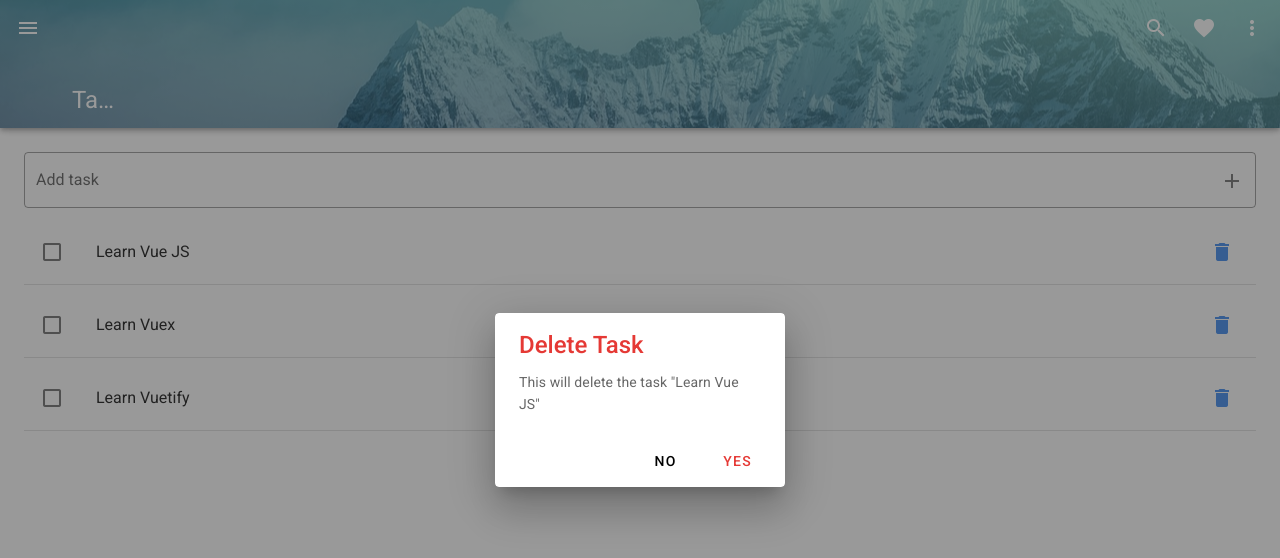
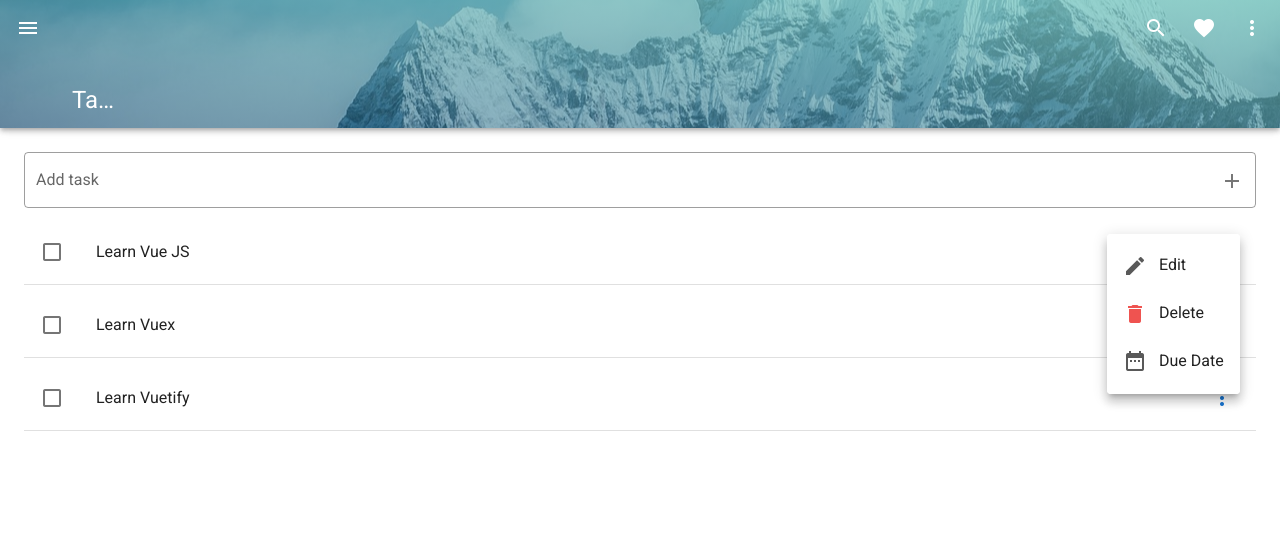
Before and after one commit to shaolinmkz/vuetify, a Vue app: page /#/ in a window 1280 px wide. Both pictures are taken after a click on the button 1222 px from the left and 252 px from the top of the page. Shown: the top 558 px of the page. Built offline with nearby package versions, Linux system fonts and the light colour scheme.

Commit message:
update delete ellipses

```diff
--- a/src/components/Todo/Task.vue
+++ b/src/components/Todo/Task.vue
@@ -18,15 +18,12 @@
           </v-list-item-content>
 
           <v-list-item-action>
-            <v-btn icon @click.stop="triggerDeleteTask(task)">
-              <v-icon color="primary lighten-1">mdi-delete</v-icon>
-            </v-btn>
+            <task-menu :triggerDeleteTask="triggerDeleteTask" :task="task" />
           </v-list-item-action>
         </template>
       </v-list-item>
       <v-divider></v-divider>
     </div>
-
   </v-list>
 </template>
 
@@ -40,8 +37,10 @@ interface ITask {
 }
 
 export default Vue.extend({
-  props: ["task",],
-
+  props: ["task"],
+  components: {
+    "task-menu": () => import("@/components/Todo/TaskMenu.vue"),
+  },
   data() {
     return {
       activeTodo: null,
--- /dev/null
+++ b/src/components/Todo/TaskMenu.vue
@@ -0,0 +1,48 @@
+<template>
+  <v-menu bottom left>
+    <template v-slot:activator="{ on, attrs }">
+      <v-btn dark icon v-bind="attrs" v-on="on">
+        <v-icon color="primary">mdi-dots-vertical</v-icon>
+      </v-btn>
+    </template>
+
+    <v-list>
+      <v-list-item v-for="(menu, i) in menus" :key="i">
+        <v-list-item-title @click.stop="menu.trigger(task)">
+          <v-icon
+            :color="`${
+              menu.icon === 'mdi-delete' ? 'red' : 'secondary'
+            } lighten-1`"
+            class="mr-2"
+            >{{ menu.icon }}</v-icon
+          >
+          {{ menu.title }}
+        </v-list-item-title>
+      </v-list-item>
+    </v-list>
+  </v-menu>
+</template>
+
+<script>
+import Vue from "vue";
+export default Vue.extend({
+  props: ["triggerDeleteTask", "task"],
+  data() {
+    return {
+      menus: [
+        { title: "Edit", icon: "mdi-pencil", trigger: () => {} },
+        {
+          title: "Delete",
+          icon: "mdi-delete",
+          trigger: this.triggerDeleteTask,
+        },
+        {
+          title: "Due Date",
+          icon: "mdi-calendar-range",
+          trigger: () => {},
+        },
+      ],
+    };
+  },
+});
+</script>
```
